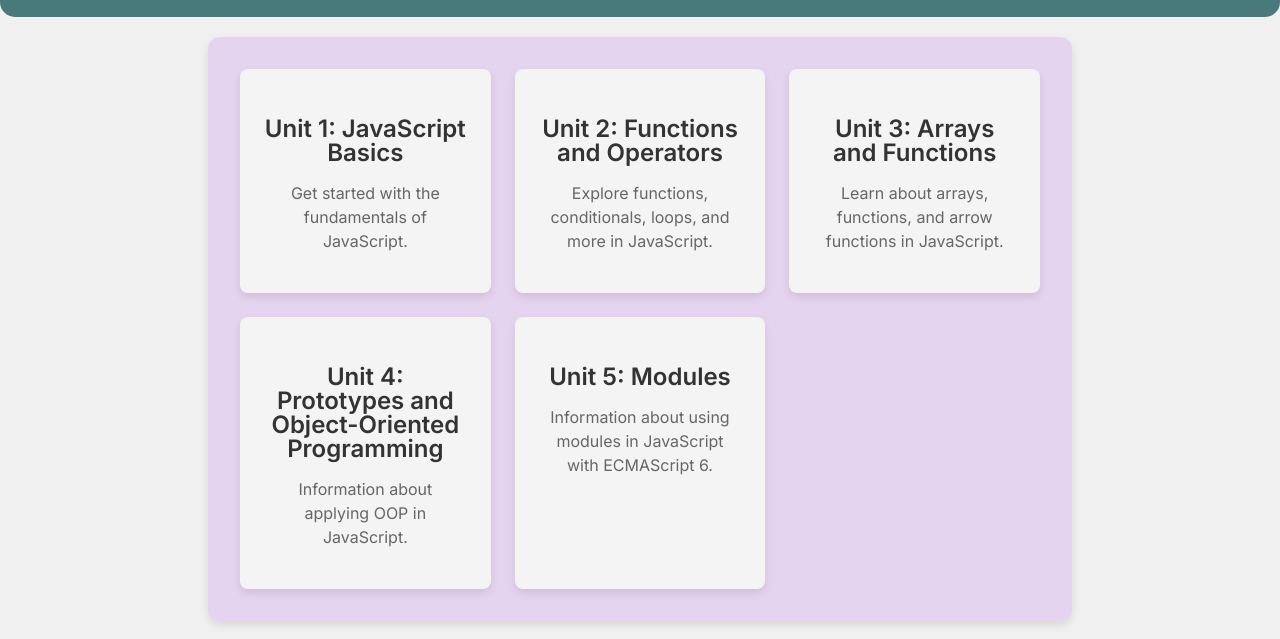
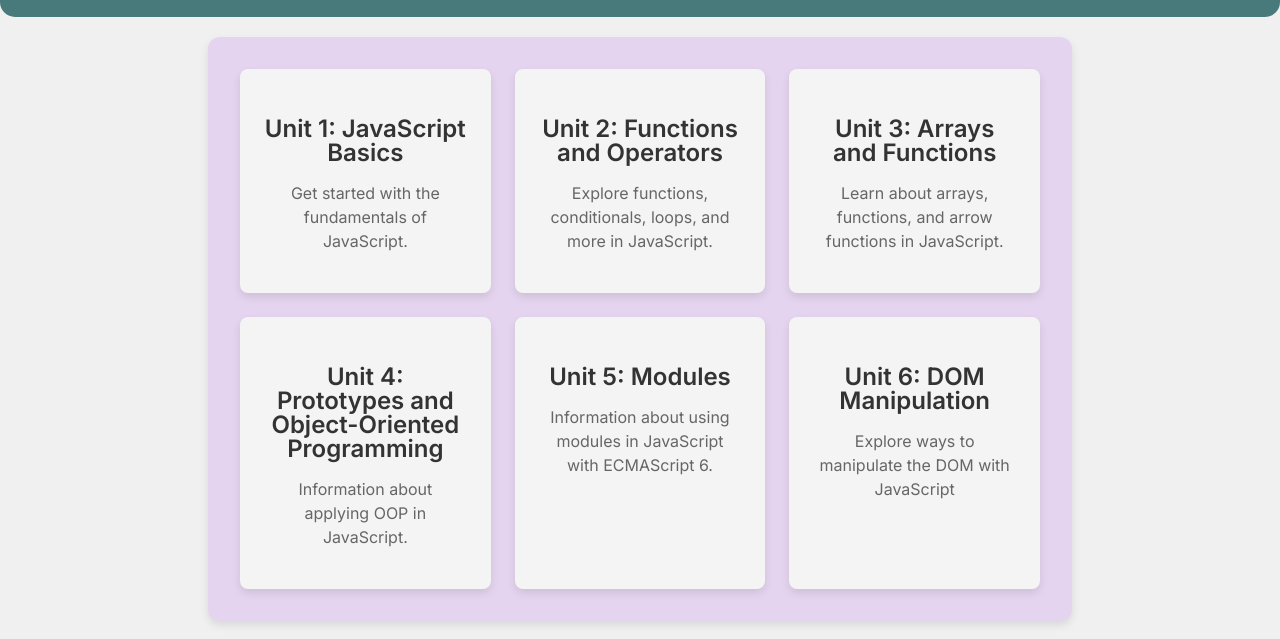
Before and after one commit to j3ssicabailey/javascript-exercises, a plain HTML site: page index.html in a window 1280 px wide. Shown: the part 98-737 px from the top of the page. Drawn offline with Linux system fonts and the light colour scheme.

Commit message:
Adding unit 6 subindex card to homepage

```diff
--- a/index.html
+++ b/index.html
@@ -52,6 +52,14 @@
                     <p>Information about using modules in JavaScript with ECMAScript 6.</p>
                 </a>
             </div>
+
+            <!-- Unit 6 Sub-index -->
+            <div class="card">
+                <a href="pages/unit6/unit6_subindex.html">
+                    <h3>Unit 6: DOM Manipulation</h3>
+                    <p>Explore ways to manipulate the DOM with JavaScript</p>
+                </a>
+            </div>
         </section>
     </main>
 
```
